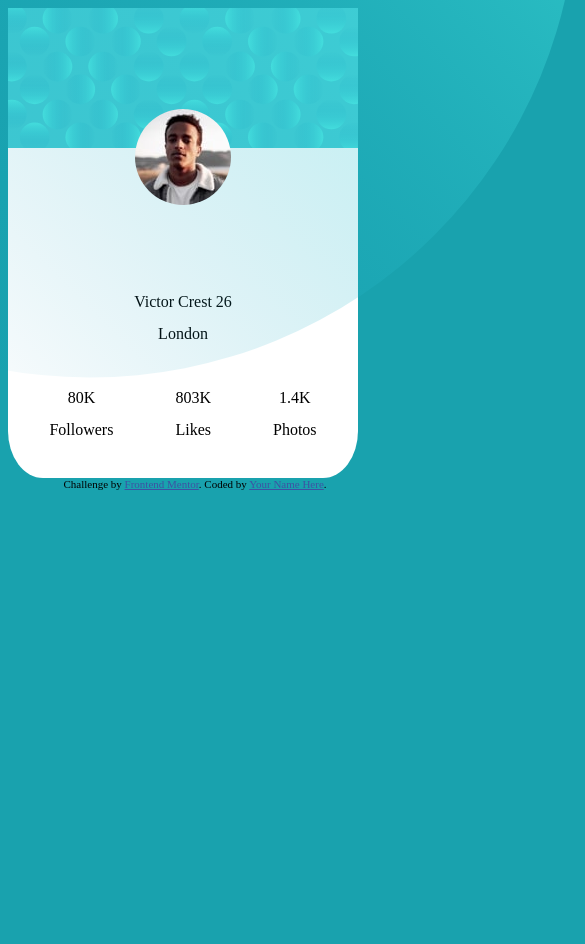
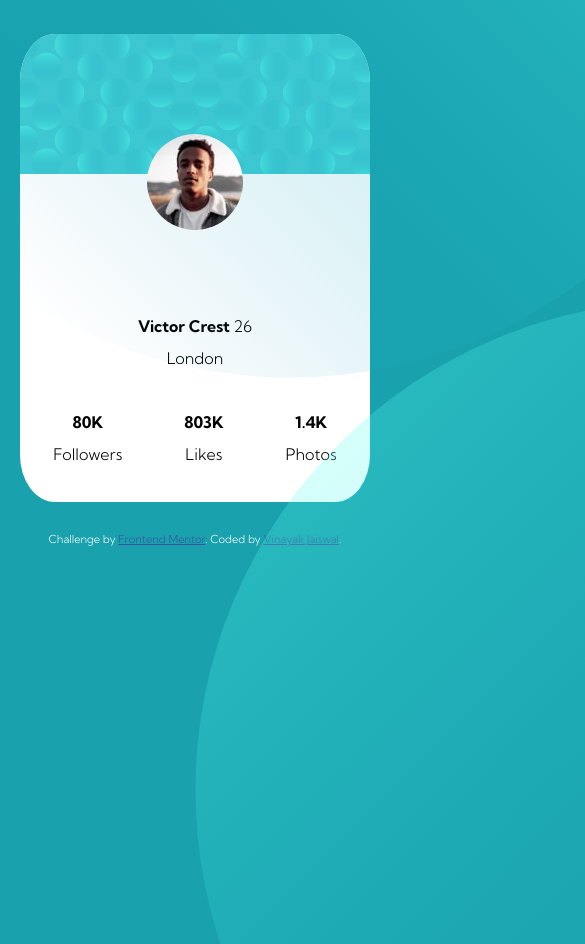
Before and after one commit to hostem17-git/Profile_card, a plain HTML site: page index.html in a window 390 px wide. Shown: the top 944 px of the page, 585 px wide, since content can reach past the window. Drawn offline with Linux system fonts and the light colour scheme.

Commit message:
Desktop Done...Check for mobile

```diff
--- a/index.html
+++ b/index.html
@@ -3,60 +3,53 @@
 
 <head>
   <meta charset="UTF-8">
-  <meta name="viewport" content="max-width=device-width, initial-scale=1.0"> <!-- displays site properly based on user's device -->
-
+  <meta name="viewport" content="width=device-width, initial-scale=1.0"> <!-- displays site properly based on user's device -->
   <link rel="icon" type="image/png" sizes="32x32" href="./images/favicon-32x32.png">
-
+  <link rel="preconnect" href="https://fonts.gstatic.com">
+  <link href="https://fonts.googleapis.com/css2?family=Kumbh+Sans:wght@300;700&display=swap" rel="stylesheet">
   <title>Frontend Mentor | Profile card component</title>
-
   <!-- Feel free to remove these styles or customise in your own stylesheet 👍 -->
   <link rel="stylesheet" type="text/css" href="styles.css" />
 </head>
 
 <body>
-
   <img class="top-circle" src="images/bg-pattern-top.svg" alt=" top pattern" />
-
   <div class="card">
     <img class="name_pattern" src="images/bg-pattern-card.svg" alt="bg-pattern-card" />
     <br />
-  <img class ="profile_pic" src="images/image-victor.jpg"  alt ="profile pic"/>
-    <div>
+    <img class="profile_pic" src="images/image-victor.jpg" alt="profile pic" />
+    <div class="bold">
       Victor Crest
-      <span class ="age" >26</span>
+      <span class="light">26</span>
     </div>
     <div>London</div>
     <table>
       <tr>
-      <td>
+        <td class="bold">
           80K
           <br />
-        Followers
+          <span class="light">Followers</span>
         </td>
-      <td>
+        <td class="bold">
           803K
           <br />
-        Likes
+          <span class="light">Likes</span>
 
         </td>
-      <td>
+        <td class="bold">
           1.4K
           <br />
-        Photos
+          <span class="light">Photos</span>
         </td>
       </tr>
     </table>
-
-
-
-
   </div>
   <div class="bottom-circle-container">
     <img class="bottom-circle" src="images/bg-pattern-bottom.svg" alt="bottom pattern" />
   </div>
   <div class="attribution">
     Challenge by <a href="https://www.frontendmentor.io?ref=challenge" target="_blank">Frontend Mentor</a>.
-    Coded by <a href="#">Your Name Here</a>.
+    Coded by <a href="#">Vinayak Jaiswal</a>.
   </div>
 </body>
 
--- a/styles.css
+++ b/styles.css
@@ -1,6 +1,8 @@
 .attribution {
   font-size: 11px;
   text-align: center;
+  padding-top:7%;
+  color:white;
 }
 
 .attribution a {
@@ -10,12 +12,15 @@
 body{
   overflow:hidden;
   background-color: hsl(185, 75%, 39%);
+  font-family: 'Kumbh Sans', sans-serif;
+  text-align:center;
+
 }
 
 .top-circle{
   position:absolute;
   top:-600px;
-  left:-400px;
+  left:-200px;
 }
 
 .card{
@@ -24,7 +29,8 @@ body{
   text-align: center;
   line-height: 2;
   border-radius: 10%;
-  margin:auto;
+  overflow:hidden;
+  margin-top:7%
 }
 
 .profile_pic{
@@ -37,12 +43,18 @@ table{
   margin:auto;
 }
 
+.bold{
+font-weight:700;
+}
+.light{
+  font-weight: 400;
+}
 td{
   padding:30px;
 }
 
 .bottom-circle{
   position: absolute;
+  text-align: left;
   top:300px;
-  left:1000px;
   }
```
Lines whose indentation alone changed are shown as unchanged.
